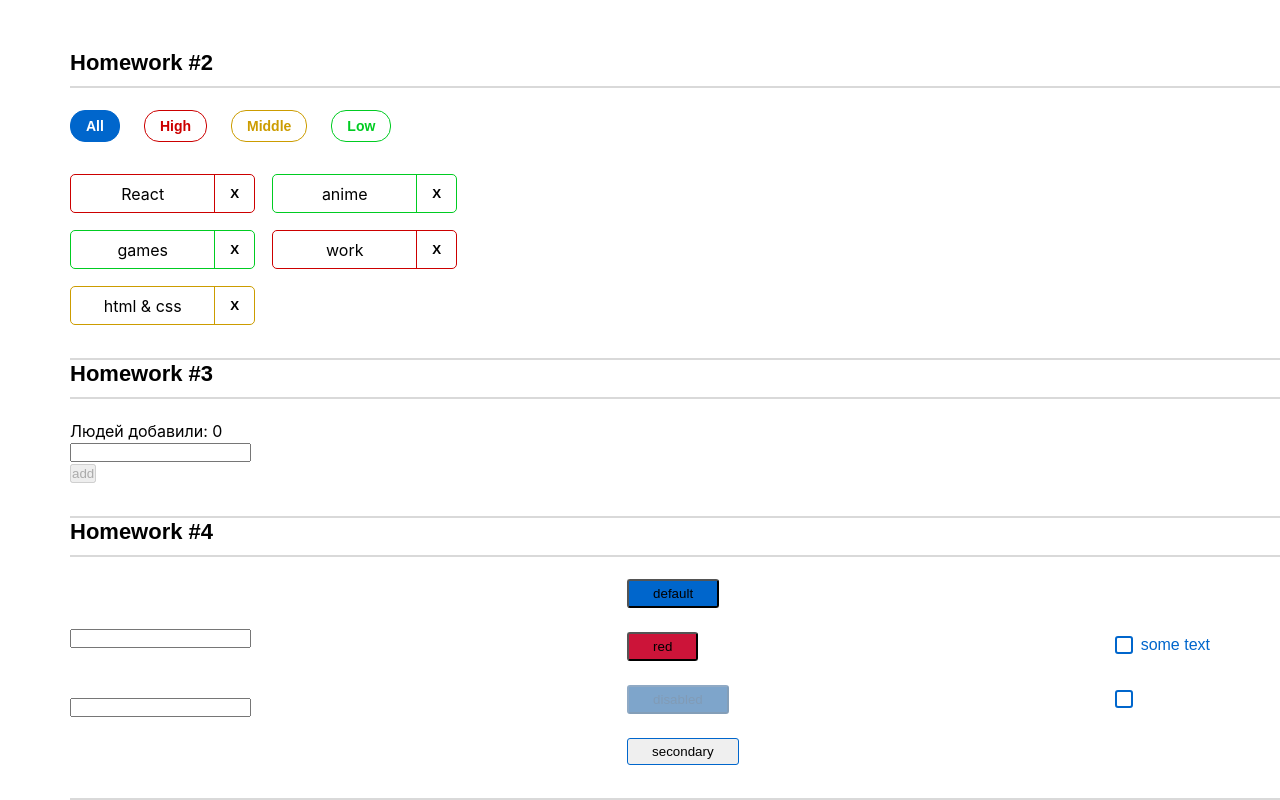
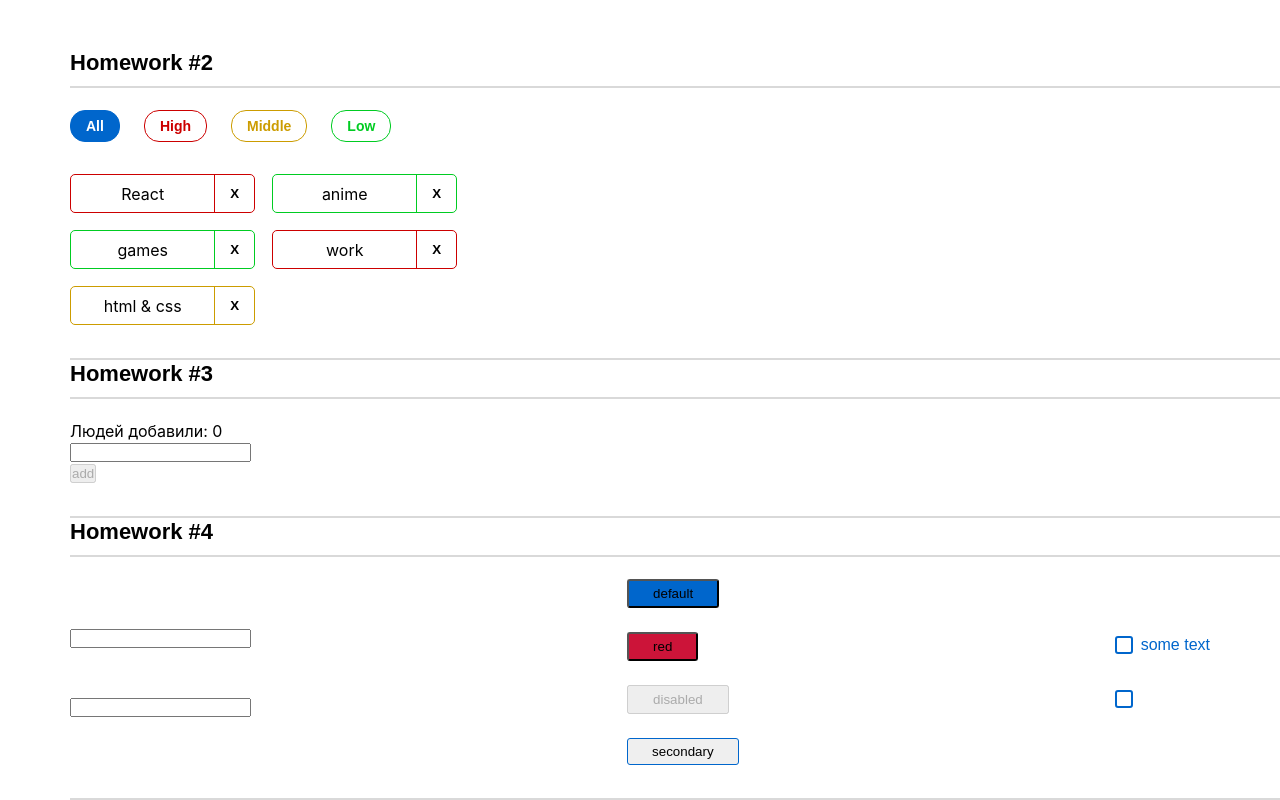
Before and after one commit to a-andrievskikh/hw-with-autocheck, a React (Create React App) app: page / in a window 1280 px wide. Shown: the part 599-1399 px from the top of the page. Built offline with nearby package versions, Linux system fonts and the light colour scheme.

Commit message:
ref: finalClassName

```diff
--- a/src/s2-homeworks/hw04/common/c2-SuperButton/SuperButton.tsx
+++ b/src/s2-homeworks/hw04/common/c2-SuperButton/SuperButton.tsx
@@ -1,5 +1,6 @@
 import React, { ButtonHTMLAttributes, DetailedHTMLProps } from 'react'
 import s from './SuperButton.module.css'
+import { isElementType } from '@testing-library/user-event/dist/utils'
 
 // тип пропсов обычной кнопки, children в котором храниться название кнопки там уже описан
 type DefaultButtonPropsType = DetailedHTMLProps<ButtonHTMLAttributes<HTMLButtonElement>,
@@ -17,19 +18,28 @@ export const SuperButton: React.FC<SuperButtonPropsType> = (
     ...restProps // все остальные пропсы попадут в объект restProps, там же будет children
   },
 ) => {
-  const finalClassName = s.button
-    + (disabled ? ' ' + s.disabled
-        : xType === 'red' ? ' ' + s.red
-          : xType === 'secondary' ? ' ' + s.secondary
-            : ' ' + s.default
-    )
-    + (className ? ' ' + className : '') // задачка на смешивание классов
+  // const finalClassName = s.button
+  //   + (disabled ? ' ' + s.disabled
+  //       : xType === 'red' ? ' ' + s.red
+  //         : xType === 'secondary' ? ' ' + s.secondary
+  //           : ' ' + s.default
+  //   )
+  //   + (className ? ' ' + className : '') // задачка на смешивание классов
+
+  const finalClassName = `
+  ${s.button}
+  ${disabled ? disabled
+    : xType === 'red' ? s.red
+      : xType === 'secondary' ? s.secondary
+        : s.default}
+  ${className || ''}
+  `
 
   return (
     <button
-      disabled={ disabled }
-      className={ finalClassName }
-      { ...restProps } // отдаём кнопке остальные пропсы если они есть (children там внутри)
+      disabled={disabled}
+      className={finalClassName}
+      {...restProps} // отдаём кнопке остальные пропсы если они есть (children там внутри)
     />
   )
 }
```
